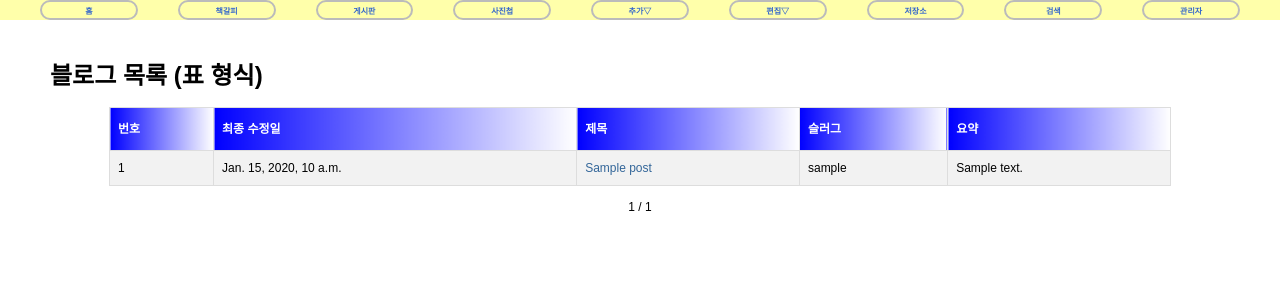
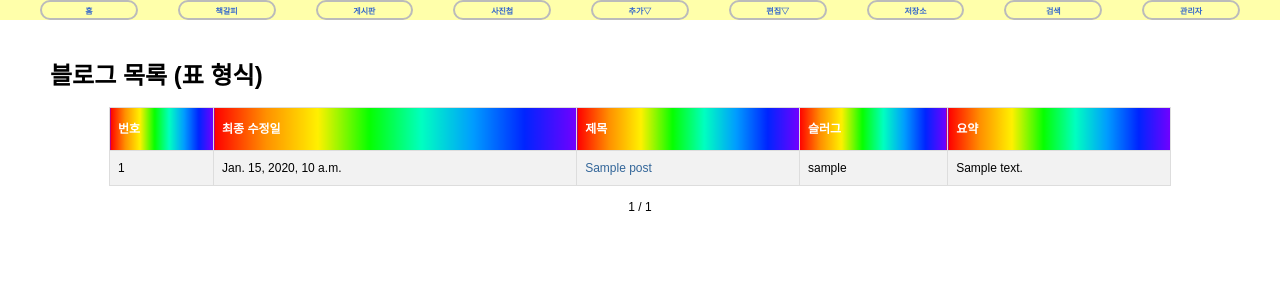
Before and after one commit to shn04097/my-first-bookmark, a Django app: template blog/templates/blog/post_all.html in a window 1280 px wide. Shown: the part 30-330 px from the top of the page. Run offline with Django 3.2, Linux system fonts and the light colour scheme; the template is opened without the code that fills it: most values are stand-ins (such as "Sample title", 1, 10 or a date in 2020); some web fonts are replaced.

Commit message:
Changed ...

```diff
--- a/static/css/tabular.css
+++ b/static/css/tabular.css
@@ -17,7 +17,7 @@
     padding-top: 12px;
     padding-bottom: 12px;
     text-align: left;
-    background: linear-gradient(to right, blue, white);
+    background: linear-gradient(to right, #ff0000, #ff9000, #fff000, #06ff00, #00ffc0, #009cff, #0024ff, #7200ff);
     color: white;
 }
 
```
